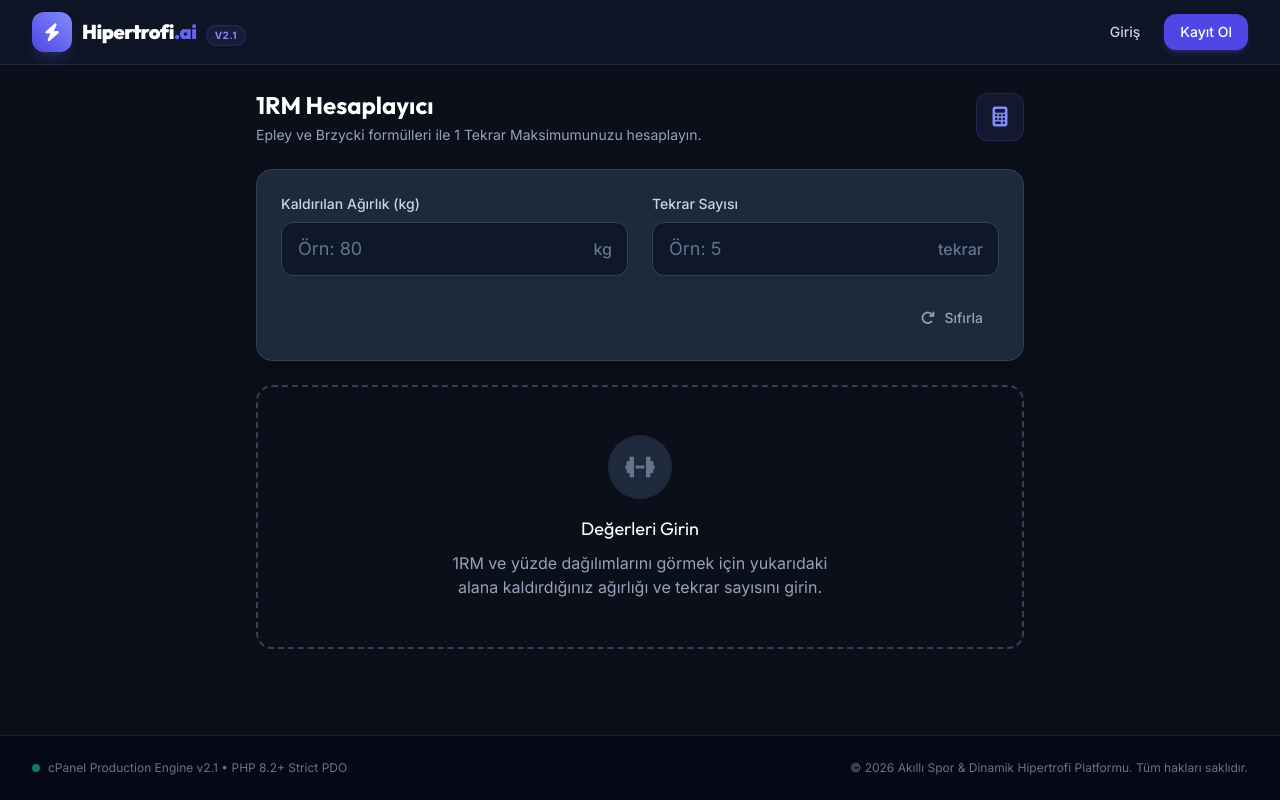
After one commit to TwilightArt/akilli-spor-dinamik-hipertrofi, a PHP site: the page made by views/calculators/1rm.php in a window 1280 px wide. The commit adds this page. Run offline with PHP 8.4, Linux system fonts and the light colour scheme; the template is opened without the code that fills it, so the values that code supplies are empty; some libraries are stand-ins or nearby versions.

Commit message:
feat(calculator): implement interactive 1RM calculator with percentage breakdown
Co-authored-by: TwilightArt <190261675+TwilightArt@users.noreply.github.com>

```diff
--- /dev/null
+++ b/views/calculators/1rm.php
@@ -0,0 +1,231 @@
+<?php require_once __DIR__ . '/../layouts/header.php'; ?>
+
+<div class="max-w-3xl mx-auto" x-data="calculator1RM()">
+    <!-- Header -->
+    <div class="mb-6 flex items-center justify-between">
+        <div>
+            <h1 class="text-2xl font-bold text-white mb-1">1RM Hesaplayıcı</h1>
+            <p class="text-slate-400 text-sm">Epley ve Brzycki formülleri ile 1 Tekrar Maksimumunuzu hesaplayın.</p>
+        </div>
+        <div class="w-12 h-12 rounded-xl bg-brand-500/10 border border-brand-500/20 flex items-center justify-center text-brand-400">
+            <i class="fa-solid fa-calculator text-xl"></i>
+        </div>
+    </div>
+
+    <!-- Input Card -->
+    <div class="bg-slate-800 rounded-2xl border border-slate-700 p-5 sm:p-6 mb-6 shadow-xl">
+        <div class="grid grid-cols-1 md:grid-cols-2 gap-6">
+            <!-- Weight Input -->
+            <div>
+                <label for="weight" class="block text-sm font-medium text-slate-300 mb-2">Kaldırılan Ağırlık (kg)</label>
+                <div class="relative">
+                    <input
+                        type="number"
+                        id="weight"
+                        x-model.number="weight"
+                        @input="calculate()"
+                        class="w-full bg-slate-900 border border-slate-700 rounded-xl px-4 py-3 text-white placeholder-slate-500 focus:outline-none focus:border-brand-500 focus:ring-1 focus:ring-brand-500 transition-colors text-lg"
+                        placeholder="Örn: 80"
+                        min="1"
+                        step="0.5"
+                    >
+                    <div class="absolute inset-y-0 right-0 flex items-center pr-4 pointer-events-none">
+                        <span class="text-slate-500 font-medium">kg</span>
+                    </div>
+                </div>
+            </div>
+
+            <!-- Reps Input -->
+            <div>
+                <label for="reps" class="block text-sm font-medium text-slate-300 mb-2">Tekrar Sayısı</label>
+                <div class="relative">
+                    <input
+                        type="number"
+                        id="reps"
+                        x-model.number="reps"
+                        @input="calculate()"
+                        class="w-full bg-slate-900 border border-slate-700 rounded-xl px-4 py-3 text-white placeholder-slate-500 focus:outline-none focus:border-brand-500 focus:ring-1 focus:ring-brand-500 transition-colors text-lg"
+                        placeholder="Örn: 5"
+                        min="1"
+                        max="30"
+                        step="1"
+                    >
+                    <div class="absolute inset-y-0 right-0 flex items-center pr-4 pointer-events-none">
+                        <span class="text-slate-500 font-medium">tekrar</span>
+                    </div>
+                </div>
+            </div>
+        </div>
+
+        <div class="mt-6 flex justify-end">
+             <button @click="reset()" class="px-4 py-2 text-sm font-medium text-slate-400 hover:text-white transition-colors">
+                <i class="fa-solid fa-arrow-rotate-right mr-1.5"></i> Sıfırla
+            </button>
+        </div>
+    </div>
+
+    <!-- Results Section -->
+    <div x-show="hasValidInput()" x-transition.opacity class="space-y-6">
+
+        <!-- Main Result Cards -->
+        <div class="grid grid-cols-1 sm:grid-cols-3 gap-4">
+            <!-- Epley Result -->
+            <div class="bg-slate-800/50 rounded-2xl border border-slate-700/50 p-4 text-center">
+                <div class="text-xs font-semibold text-slate-400 uppercase tracking-wider mb-1">Epley Formülü</div>
+                <div class="text-2xl font-bold text-white"><span x-text="epleyMax"></span> <span class="text-sm font-medium text-slate-500">kg</span></div>
+            </div>
+
+            <!-- Average Result (Highlighted) -->
+            <div class="bg-gradient-to-br from-brand-600 to-indigo-600 rounded-2xl border border-brand-500 p-5 text-center shadow-lg shadow-brand-500/20 transform scale-105 z-10">
+                <div class="text-xs font-semibold text-brand-200 uppercase tracking-wider mb-1">Ortalama 1RM</div>
+                <div class="text-4xl font-black text-white tracking-tight"><span x-text="averageMax"></span> <span class="text-lg font-medium text-brand-300">kg</span></div>
+            </div>
+
+            <!-- Brzycki Result -->
+            <div class="bg-slate-800/50 rounded-2xl border border-slate-700/50 p-4 text-center">
+                <div class="text-xs font-semibold text-slate-400 uppercase tracking-wider mb-1">Brzycki Formülü</div>
+                <div class="text-2xl font-bold text-white"><span x-text="brzyckiMax"></span> <span class="text-sm font-medium text-slate-500">kg</span></div>
+            </div>
+        </div>
+
+        <!-- Percentages Table -->
+        <div class="bg-slate-800 rounded-2xl border border-slate-700 overflow-hidden shadow-xl">
+            <div class="px-5 py-4 border-b border-slate-700 bg-slate-800/50 flex justify-between items-center">
+                <h3 class="font-semibold text-white">Yüzde Dağılımı (Ortalama 1RM)</h3>
+                <i class="fa-solid fa-chart-pie text-slate-500"></i>
+            </div>
+            <div class="overflow-x-auto">
+                <table class="w-full text-left text-sm whitespace-nowrap">
+                    <thead class="bg-slate-900/50 text-slate-400">
+                        <tr>
+                            <th class="px-5 py-3 font-medium">Yüzde (%)</th>
+                            <th class="px-5 py-3 font-medium text-right">Ağırlık (kg)</th>
+                            <th class="px-5 py-3 font-medium">Hedef (Reps)</th>
+                        </tr>
+                    </thead>
+                    <tbody class="divide-y divide-slate-700/50">
+                        <template x-for="pct in percentages" :key="pct.val">
+                            <tr class="hover:bg-slate-700/30 transition-colors">
+                                <td class="px-5 py-3 font-medium text-brand-400" x-text="pct.val + '%'"></td>
+                                <td class="px-5 py-3 font-bold text-white text-right" x-text="calculatePercentage(pct.val)"></td>
+                                <td class="px-5 py-3 text-slate-400">
+                                    <span class="inline-flex items-center px-2 py-0.5 rounded text-xs font-medium bg-slate-900 text-slate-300" x-text="pct.reps"></span>
+                                </td>
+                            </tr>
+                        </template>
+                    </tbody>
+                </table>
+            </div>
+        </div>
+
+        <div class="bg-blue-900/20 border border-blue-500/20 rounded-xl p-4 flex gap-3 text-sm text-blue-200">
+            <i class="fa-solid fa-circle-info mt-0.5 text-blue-400"></i>
+            <p>1RM (One Rep Max), tek seferde kaldırabileceğiniz maksimum ağırlığı ifade eder. Bu hesaplamalar tahmini değerlerdir ve özellikle 10 tekrarın üzerindeki girişlerde sapma gösterebilir.</p>
+        </div>
+
+    </div>
+
+    <!-- Empty State -->
+    <div x-show="!hasValidInput()" class="text-center py-12 px-4 border-2 border-dashed border-slate-700 rounded-2xl">
+        <div class="w-16 h-16 rounded-full bg-slate-800 flex items-center justify-center mx-auto mb-4">
+            <i class="fa-solid fa-dumbbell text-2xl text-slate-500"></i>
+        </div>
+        <h3 class="text-lg font-medium text-white mb-2">Değerleri Girin</h3>
+        <p class="text-slate-400 max-w-sm mx-auto">1RM ve yüzde dağılımlarını görmek için yukarıdaki alana kaldırdığınız ağırlığı ve tekrar sayısını girin.</p>
+    </div>
+
+</div>
+
+<script>
+    function calculator1RM() {
+        return {
+            weight: null,
+            reps: null,
+            epleyMax: 0,
+            brzyckiMax: 0,
+            averageMax: 0,
+            percentages: [
+                { val: 100, reps: '1 Rep' },
+                { val: 95, reps: '2 Reps' },
+                { val: 90, reps: '3-4 Reps' },
+                { val: 85, reps: '5-6 Reps' },
+                { val: 80, reps: '7-8 Reps' },
+                { val: 75, reps: '9-10 Reps' },
+                { val: 70, reps: '11-12 Reps' },
+                { val: 65, reps: '13-14 Reps' },
+                { val: 60, reps: '15+ Reps' },
+                { val: 55, reps: '20+ Reps' },
+                { val: 50, reps: '25+ Reps' }
+            ],
+
+            init() {
+                // Load from localStorage if exists
+                const savedData = localStorage.getItem('calc_1rm_data');
+                if (savedData) {
+                    try {
+                        const parsed = JSON.parse(savedData);
+                        if (parsed.weight && parsed.reps) {
+                            this.weight = parsed.weight;
+                            this.reps = parsed.reps;
+                            this.calculate();
+                        }
+                    } catch (e) {
+                        console.error('Error parsing localStorage for 1rm calc');
+                    }
+                }
+            },
+
+            hasValidInput() {
+                return this.weight > 0 && this.reps > 0;
+            },
+
+            calculate() {
+                if (!this.hasValidInput()) {
+                    this.epleyMax = 0;
+                    this.brzyckiMax = 0;
+                    this.averageMax = 0;
+                    return;
+                }
+
+                let w = parseFloat(this.weight);
+                let r = parseInt(this.reps, 10);
+
+                if (r === 1) {
+                    this.epleyMax = w.toFixed(1);
+                    this.brzyckiMax = w.toFixed(1);
+                    this.averageMax = w.toFixed(1);
+                } else {
+                    // Epley Formula: W * (1 + R/30)
+                    let epley = w * (1 + r / 30);
+
+                    // Brzycki Formula: W * (36 / (37 - R))
+                    let brzycki = w * (36 / (37 - r));
+
+                    this.epleyMax = epley.toFixed(1);
+                    this.brzyckiMax = brzycki.toFixed(1);
+                    this.averageMax = ((epley + brzycki) / 2).toFixed(1);
+                }
+
+                // Save to localStorage
+                localStorage.setItem('calc_1rm_data', JSON.stringify({
+                    weight: w,
+                    reps: r
+                }));
+            },
+
+            calculatePercentage(percent) {
+                if (!this.averageMax) return '0.0';
+                return (parseFloat(this.averageMax) * (percent / 100)).toFixed(1);
+            },
+
+            reset() {
+                this.weight = null;
+                this.reps = null;
+                this.calculate();
+                localStorage.removeItem('calc_1rm_data');
+            }
+        }
+    }
+</script>
+
+<?php require_once __DIR__ . '/../layouts/footer.php'; ?>
--- a/views/layouts/header.php
+++ b/views/layouts/header.php
@@ -124,6 +124,9 @@ unset($_SESSION['flash']);
                     <a href="/onboarding/equipment" class="px-3 py-2 rounded-lg text-sm font-medium text-slate-300 hover:text-white hover:bg-slate-800 transition-all flex items-center gap-1.5">
                         <i class="fa-solid fa-dumbbell text-slate-400"></i> Ekipman
                     </a>
+                    <a href="/calculators/1rm" class="px-3 py-2 rounded-lg text-sm font-medium text-slate-300 hover:text-white hover:bg-slate-800 transition-all flex items-center gap-1.5">
+                        <i class="fa-solid fa-calculator text-brand-400"></i> 1RM
+                    </a>
                     <a href="/profile" class="px-3 py-2 rounded-lg text-sm font-medium text-slate-300 hover:text-white hover:bg-slate-800 transition-all flex items-center gap-1.5">
                         <i class="fa-solid fa-user-gear text-slate-400"></i> Profil & Boy/Kilo
                     </a>
@@ -174,6 +177,10 @@ unset($_SESSION['flash']);
                 <i class="fa-solid fa-weight-scale text-base"></i>
                 <span class="text-[9px] font-medium">Tartı</span>
             </a>
+            <a href="/calculators/1rm" class="flex flex-col items-center gap-1 text-slate-400 hover:text-white py-1">
+                <i class="fa-solid fa-calculator text-base"></i>
+                <span class="text-[9px] font-medium">1RM</span>
+            </a>
             <a href="/profile" class="flex flex-col items-center gap-1 text-slate-400 hover:text-white py-1">
                 <i class="fa-solid fa-user-gear text-base"></i>
                 <span class="text-[9px] font-medium">Profil</span>
```
Also changed, not shown: controllers/CalculatorController.php (added, +19 -0 lines), index.php (+7 -0 lines).
